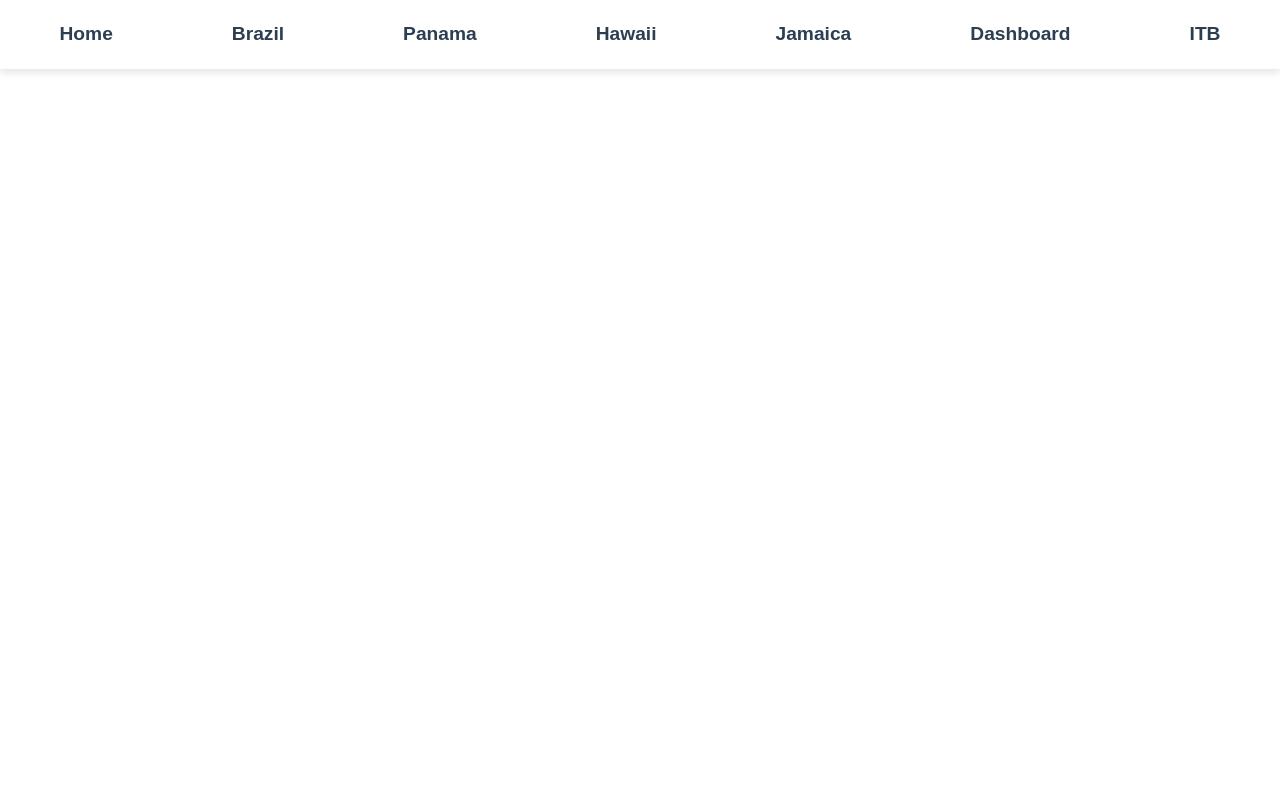
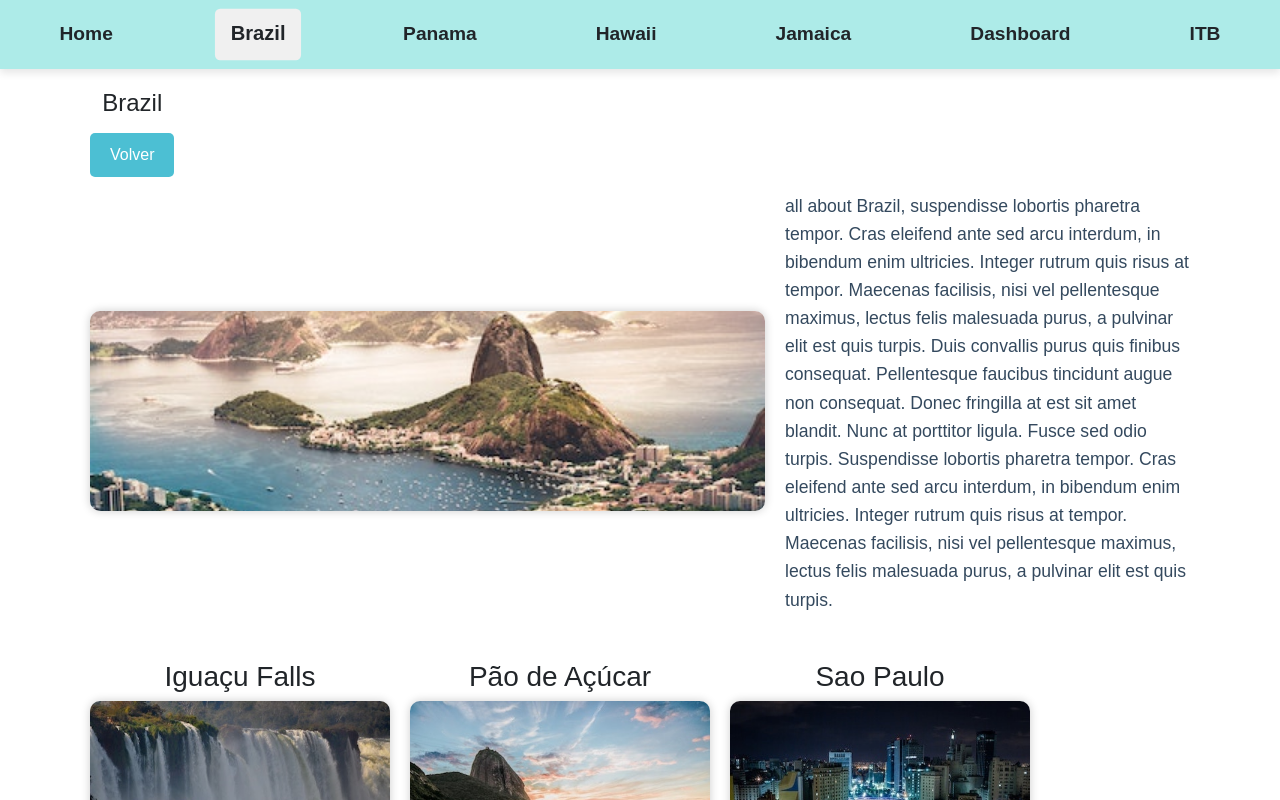
Before and after one commit to DevThalia/routerVue-pr4, a Vue app in the folder pr4-routerVue/: page /destination/Brazil in a window 1280 px wide. Shown: the top 800 px of the page. Built offline with nearby package versions, Linux system fonts and the light colour scheme.

Commit message:
Falta la parte de experienciashow

```diff
--- a/pr4-routerVue/package.json
+++ b/pr4-routerVue/package.json
@@ -11,6 +11,7 @@
   "dependencies": {
     "bootstrap": "^5.3.3",
     "flowbite": "^2.5.2",
+    "process": "^0.11.10",
     "vue": "^3.5.13",
     "vue-router": "^4.4.5"
   },
--- a/pr4-routerVue/src/App.vue
+++ b/pr4-routerVue/src/App.vue
@@ -1,40 +1,14 @@
 <template>
   <nav id="nav">
     <router-link to="/">Home</router-link>
-    <router-link to="/brazil">Brazil</router-link>
-    <router-link to="/panama">Panama</router-link>
-    <router-link to="/hawai">Hawaii</router-link>
-    <router-link to="/jamaica">Jamaica</router-link>
-    <router-link to="/dashboard">Dashboard</router-link>
-    <router-link to="/itb">ITB</router-link>
+    <router-link to="/destination/Brazil">Brazil</router-link>
+    <router-link to="/destination/Panama">Panama</router-link>
+    <router-link to="/destination/Hawai">Hawaii</router-link>
+    <router-link to="/destination/Jamaica">Jamaica</router-link>
+    <router-link to="/destination/Dashboard">Dashboard</router-link>
+    <router-link to="/destination/Itb">ITB</router-link>
   </nav>
   <div class="container">
     <RouterView />
   </div>
 </template>
-
-<script setup>
-import { onMounted } from "vue";
-import { useRouter } from "vue-router";
-</script>
-
-<style scoped>
-/* Container para asegurar que el contenido esté debajo del nav sticky */
-.container {
-  margin-top: 0px;  /* Da espacio después del nav sticky */
-  padding: 20px;
-}
-
-/* Estilo para el contenido dentro de RouterView */
-.container h1 {
-  font-size: 2rem;  /* Aumenta el tamaño del título */
-  text-align: center;
-  margin-bottom: 20px;
-}
-
-.container h2 {
-  font-size: 1.5rem;  /* Aumenta el tamaño de los subtítulos */
-  text-align: center;
-  margin-bottom: 15px;
-}
-</style>
--- a/pr4-routerVue/src/assets/main.css
+++ /dev/null
@@ -1,184 +0,0 @@
-*,
-*:before,
-*:after {
-  box-sizing: border-box;
-}
-body {
-  padding: 0;
-  margin: 0;
-  margin-top: 150px;
-  background: #eee;
-}
-#app {
-  font-family: Avenir, Helvetica, Arial, sans-serif;
-  -webkit-font-smoothing: antialiased;
-  -moz-osx-font-smoothing: grayscale;
-  color: #2c3e50;
-}
-a,
-a:visited {
-  color: #2c3e50;
-}
-.container {
-  margin: 0 auto;
-  max-width: 960px;
-}
-
-/* Home */
-.home img {
-  max-width: 230px;
-}
-.home .destinations {
-  display: flex;
-  justify-content: space-between;
-}
-
-/* Navigation */
-#nav {
-  display: flex;
-  justify-content: space-around;
-  align-items: center;
-  background-color: #fff;  /* Fondo blanco */
-  padding: 10px 0;
-  position: sticky;
-  top: 0;
-  z-index: 1000;
-  font-family: 'Arial', sans-serif;
-  box-shadow: 0 4px 8px rgba(0, 0, 0, 0.1);  /* Agrega sombra sutil */
-}
-#nav a {
-  font-size: 1.2rem;  /* Aumenta el tamaño de fuente */
-  font-weight: bold;  /* Pone los textos en negrita */
-  color: inherit;  /* Mantiene el color original */
-  text-decoration: none;
-  padding: 10px 15px;
-  border-radius: 5px;
-  transition: background-color 0.3s ease;
-}
-#nav a.router-link-active,
-#nav a:hover {
-  background-color: #f0f0f0;  /* Fondo gris claro al pasar el ratón */
-  transform: scale(1.05);  /* Efecto de agrandar ligeramente el enlace */
-}
-#logo {
-  font-weight: bold;
-  font-size: 1.5rem;
-  opacity: 1 !important;
-}
-
-a {
-  text-decoration: none;
-  font-weight: bold;
-}
-
-/* Destination Details */
-.destination-details {
-  display: flex;
-  gap: 30px;
-  align-items: center;
-}
-.destination-details img {
-  border-radius: 4px;
-  border: 3px solid white;
-  box-shadow: 0 0 10px 0 rgba(0, 0, 0, 0.2);
-}
-
-/*Experiences*/
-.experiences {
-  padding-top: 30px;
-  padding-bottom: 60px;
-  margin-top: 30px;
-  border-top: 1px solid #d4d4d4;
-  box-shadow: 0px -1px #fbfbfb;
-}
-.experiences .card {
-  border-radius: 4px;
-  overflow: hidden;
-  box-shadow: 0 0 5px 0 rgba(0, 0, 0, 0.2);
-  transition: 0.2s ease transform;
-}
-.experiences .card:hover {
-  transform: scale(1.05);
-}
-.experiences .cards {
-  display: flex;
-  gap: 20px;
-  text-align: center;
-}
-.experiences img {
-  width: 250px;
-  height: 150px;
-  object-fit: cover;
-  display: block;
-}
-.experiences .card .card__text {
-  background: #2c3e50;
-  color: white;
-  display: block;
-  border-top: 2px solid #4e6c71;
-  padding: 10px;
-}
-
-.experience-details img {
-  float: left;
-  margin: 10px;
-}
-
-/*Modal Overlay*/
-.modal-overlay:before {
-  content: "";
-  position: fixed;
-  top: 0;
-  left: 0;
-  right: 0;
-  bottom: 0;
-  background: rgba(0, 0, 0, 0.7);
-  z-index: 3;
-}
-.modal-overlay-content {
-  border-radius: 3px;
-  position: fixed;
-  top: 50%;
-  left: 50%;
-  transform: translate(-50%, -50%);
-  z-index: 3;
-  min-width: 300px;
-  max-width: 800px;
-  background: white;
-  padding: 15px;
-  box-shadow: 0 0 20px 0 rgba(0, 0, 0, 0.3);
-}
-.close {
-  position: absolute;
-  top: 0px;
-  right: 10px;
-  padding: 10px;
-  font-size: 1.4rem;
-}
-
-.go-back {
-  display: inline-block;
-  margin-bottom: 15px;
-}
-/* Form */
-.form{
-  display:flex;
-  flex-direction: column;
-  max-width:400px;
-  margin: 0 auto;
-}
-
-.input{
-  border: 1px solid gray;
-  padding: 10px;
-  margin-bottom:20px;
-  border-radius:5px;
-}
-
-.btn{
-  background-color:#2c3e50;
-  color: white;
-  padding: 10px;
-  border-radius: 5px;
-  border:none;
-}
--- /dev/null
+++ b/pr4-routerVue/src/assets/style.css
@@ -0,0 +1,161 @@
+/* General */
+* {
+    margin: 0;
+    padding: 0;
+    box-sizing: border-box;
+}
+
+body {
+    font-family: 'Arial', sans-serif;
+}
+
+/* App */
+.container {
+    margin-top: 0;
+    padding: 20px;
+}
+
+.container h1 {
+    font-size: 2rem;
+    text-align: center;
+    margin-bottom: 20px;
+}
+
+.container h2 {
+    font-size: 1.5rem;
+    text-align: center;
+    margin-bottom: 15px;
+}
+
+/* Nav */
+#nav {
+    display: flex;
+    justify-content: space-around;
+    align-items: center;
+    background-color: #adebe8;
+    padding: 10px 0;
+    position: sticky;
+    top: 0;
+    z-index: 1000;
+    box-shadow: 0 4px 8px rgba(0, 0, 0, 0.1);
+}
+
+#nav a {
+    font-size: 1.2rem;
+    font-weight: bold;
+    color: inherit;
+    text-decoration: none;
+    padding: 10px 15px;
+    border-radius: 5px;
+    transition: background-color 0.3s ease;
+}
+
+#nav a.router-link-active,
+#nav a:hover {
+    background-color: #f0f0f0;
+    transform: scale(1.05);
+}
+
+/* Componentes pais */
+.principal {
+    display: flex;
+    flex-direction: column;
+    align-items: flex-start;
+    margin-bottom: 30px;
+}
+
+.title-container {
+    margin-bottom: 15px;
+}
+
+.image-description-container {
+    display: flex;
+    align-items: center;
+    justify-content: space-between;
+    width: 100%;
+}
+
+.destination-image {
+    width: 100%;
+    height: 100%;
+    object-fit: cover;
+    border-radius: 10px;
+    box-shadow: 0 0 10px rgba(0, 0, 0, 0.2);
+}
+
+.destination-description {
+    width: 60%;
+    margin-left: 20px;
+    font-size: 1.1rem;
+    color: #34495e;
+    line-height: 1.6;
+}
+
+/* Experiencias */
+.experiencias {
+    display: flex;
+    flex-wrap: wrap;
+    justify-content: flex-start;
+    gap: 20px;
+    margin-top: 30px;
+}
+
+.experience-card {
+    width: 300px;
+    text-align: center;
+    flex-shrink: 0;
+}
+
+.experience-card img {
+    width: 100%;
+    height: 200px;
+    object-fit: cover;
+    border-radius: 10px;
+    box-shadow: 0 0 10px rgba(0, 0, 0, 0.2);
+}
+
+/* Home */
+.contenedorDestinos {
+    display: flex;
+    flex-wrap: wrap;
+    justify-content: flex-start;
+    gap: 20px;
+    margin-top: 30px;
+}
+
+.destination-item {
+    width: 300px;
+    text-align: center;
+}
+
+.destination-image {
+    width: 100%;
+    height: 200px;
+    object-fit: cover;
+    border-radius: 10px;
+    box-shadow: 0 0 10px rgba(0, 0, 0, 0.2);
+}
+
+h1 {
+    margin-top: 20px;
+    text-align: center;
+}
+
+h2 {
+    text-align: center;
+}
+
+/* Botones */
+.button {
+    padding: 10px 20px;
+    background-color: rgb(76, 191, 211);
+    color: white;
+    border: none;
+    border-radius: 5px;
+    cursor: pointer;
+    transition: background-color 0.3s ease;
+}
+
+.button:hover {
+    background-color: rgb(127, 161, 167);
+}
--- /dev/null
+++ b/pr4-routerVue/src/components/ComponenteDestino.vue
@@ -0,0 +1,45 @@
+<template>
+    <div>
+        <!-- Filtrar el destino según el nombre pasado en la ruta -->
+        <div v-for="destination in destinations.filter(d => d.name === destinationName)" :key="destination.id" class="destination-card">
+
+            <!-- Contenedor principal -->
+            <div class="principal">
+                <div class="title-container">
+                    <h2>{{ destination.name }}</h2>
+                    <button class="button" @click="goBack">Volver</button>
+                </div>
+
+                <div class="image-description-container">
+                    <img :src="`/img/${destination.image}`" alt="Destination Image" class="destination-image" />
+                    <p class="destination-description">{{ destination.description }}</p>
+                </div>
+            </div>
+
+            <!-- Experiencias -->
+            <div class="experiencias">
+                <div v-for="experience in destination.experiences" :key="experience.slug" class="experience-card">
+                    <h3>{{ experience.name }}</h3>
+                    <img :src="`/img/${experience.image}`" alt="Experience Image" />
+                </div>
+            </div>
+        </div>
+    </div>
+</template>
+
+<script setup>
+import { ref, onMounted } from 'vue';
+import data from '../assets/data.json';
+import { useRoute, useRouter } from 'vue-router';
+
+// Obtener el nombre del destino de la ruta dinámica
+const route = useRoute();
+const destinationName = route.params.name;
+
+const destinations = ref(data.destinations);
+
+const router = useRouter();
+const goBack = () => {
+    router.push('/');
+}
+</script>
--- a/pr4-routerVue/src/main.js
+++ b/pr4-routerVue/src/main.js
@@ -1,7 +1,8 @@
-import './assets/main.css'
 import 'flowbite';
 import 'bootstrap/dist/css/bootstrap.min.css';
 import 'bootstrap';
+import '@/assets/style.css';
+
 
 import { createApp } from 'vue'
 import App from './App.vue'
--- a/pr4-routerVue/src/router/index.js
+++ b/pr4-routerVue/src/router/index.js
@@ -1,4 +1,4 @@
-import { createRouter, createWebHistory } from 'vue-router'
+import { createRouter, createWebHistory } from 'vue-router';
 
 const routes = [
   {
@@ -6,6 +6,12 @@ const routes = [
     name: 'Home',
     component: () => import('../views/HomeView.vue'),
   },
+  {
+    path: '/destination/:name',  // Ruta dinámica con el parámetro 'name'
+    name: 'Destination',
+    component: () => import('../components/ComponenteDestino.vue'),
+    props: true,  // Hacer que el parámetro se pase como prop
+  }
 ];
 
 const router = createRouter({
@@ -13,5 +19,4 @@ const router = createRouter({
   routes,
 });
 
-
-export default router
+export default router;
--- a/pr4-routerVue/src/views/HomeView.vue
+++ b/pr4-routerVue/src/views/HomeView.vue
@@ -1,16 +1,12 @@
 <template>
     <div>
         <h1>All destinations</h1>
-        <!-- Contenedor de destinos -->
         <div class="contenedorDestinos" v-if="destinations && destinations.length > 0">
             <div v-for="destination in destinations" :key="destination.id" class="destination-item">
                 <h2>{{ destination.name }}</h2>
-                <!-- Imagen en línea -->
-                <img
-                    :src="`/img/${destination.image}`"
-                    :alt="destination.name"
-                    class="destination-image"
-                />
+                <router-link :to="`/destination/${destination.name}`">
+                    <img :src="`/img/${destination.image}`" :alt="destination.name" class="destination-image" />
+                </router-link>
             </div>
         </div>
         <div v-else>
@@ -29,45 +25,3 @@ onMounted(() => {
     console.log(destinations.value);
 });
 </script>
-
-<style scoped>
-nav {
-    position: sticky;
-    top: 0;
-    background-color: #fff;
-    z-index: 1000;
-}
-
-.contenedorDestinos {
-    width: 100%;
-    display: flex;
-    flex-wrap: nowrap;
-    justify-content: flex-start;
-    gap: 10px;
-    box-sizing: border-box;
-    margin-top: 30px;
-}
-
-.destination-item {
-    flex-shrink: 0;
-    width: 300px;
-    text-align: center;
-}
-
-.destination-image {
-    width: 100%;
-    height: 200px;
-    object-fit: cover;
-    border-radius: 10px;
-    box-shadow: 0 0 10px rgba(0, 0, 0, 0.2);
-}
-
-h1 {
-    margin-top: 20px;
-    text-align: center;
-}
-
-h2 {
-    text-align: center;
-}
-</style>
```
Also changed, not shown: 1 other file (tests, documents, lock files or other folders).
